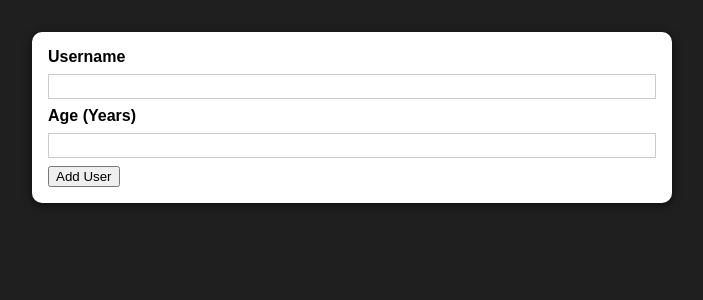
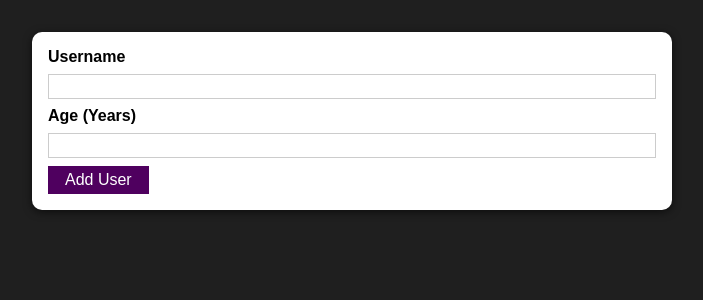
Before and after one commit to ColtonFalkner/ReactUserTracker, a React (Create React App) app in the folder UserTracker/: page / in a window 1280 px wide. Shown: the top 300 px of the page, without its empty margins (288-991 px from the left). Built offline with nearby package versions, Linux system fonts and the light colour scheme.

Commit message:
button component created and implemented

```diff
--- /dev/null
+++ b/UserTracker/src/components/UI/Button.js
@@ -0,0 +1,17 @@
+import React from 'react'
+
+import classes from './Button.module.css'
+
+const Button = (props) => {
+  return (
+    <button
+      className={classes.button}
+      type={props.type || 'button'}
+      onClick={props.onClick}
+    >
+      {props.children}
+    </button>
+  )
+}
+
+export default Button
--- /dev/null
+++ b/UserTracker/src/components/UI/Button.module.css
@@ -0,0 +1,18 @@
+.button {
+  font: inherit;
+  border: 1px solid #4f005f;
+  background: #4f005f;
+  color: white;
+  padding: 0.25rem 1rem;
+  cursor: pointer;
+}
+
+.button:hover,
+.button:active {
+  background: #741188;
+  border-color: #741188;
+}
+
+.button:focus {
+  outline: none;
+}
--- a/UserTracker/src/components/Users/AddUser.js
+++ b/UserTracker/src/components/Users/AddUser.js
@@ -1,6 +1,7 @@
 import React from 'react'
 import classes from './AddUser.module.css'
 import Card from '../UI/Card'
+import Button from '../UI/Button'
 
 const AddUser = (props) => {
   const addUserHandler = (event) => {
@@ -14,7 +15,7 @@
         <input id='username' type='text' />
         <label htmlFor='age'>Age (Years)</label>
         <input id='age' type='number' />
-        <button type='submit'>Add User</button>
+        <Button type='submit'>Add User</Button>
       </form>
     </Card>
   )
```
